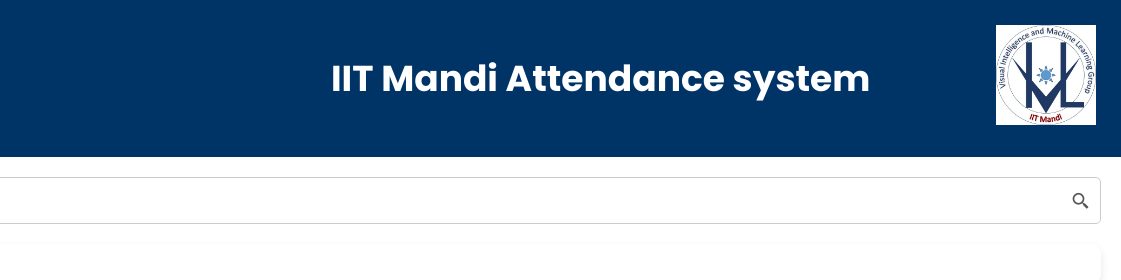
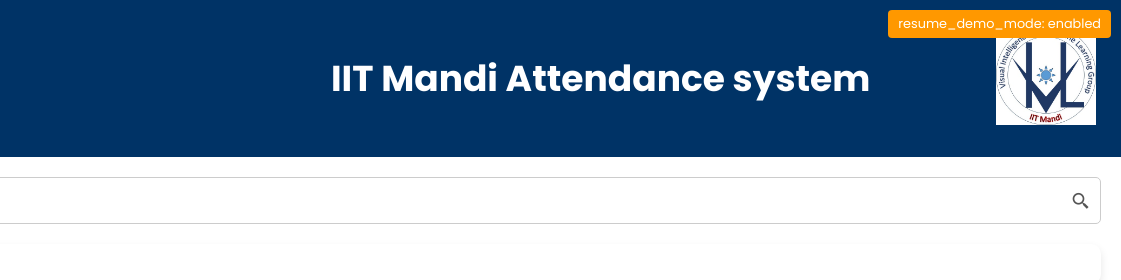
Before and after one commit to Rishabh-S1899/smart-attendance, a website: page views/index.html in a window 1280 px wide. Shown: the top 280 px of the page, 159-1280 px from the left. Drawn offline with nearby package versions, Linux system fonts and the light colour scheme; no server answers; files whose address does not match are found by name.

Commit message:
Add demo mode badge and update title
Added a demo badge to indicate demo mode and updated the title.

```diff
--- a/views/index.html
+++ b/views/index.html
@@ -2,17 +2,33 @@
 <html lang="en">
 <head>
     <meta charset="UTF-8">
-    <script src="js/firebase.js" type="module"></script>
-    <script src = "js/check_authentication.js" type = "module"></script>
     <meta name="viewport" content="width=device-width, initial-scale=1.0">
-    <title>College Attendance System</title>
+    <title>College Attendance System - Demo Mode</title>
     <link rel="stylesheet" type="text/css" href="/css/homepage.css">
     <link href='https://unpkg.com/boxicons@2.1.4/css/boxicons.min.css' rel='stylesheet'>
     <link rel="preconnect" href="https://fonts.googleapis.com">
     <link rel="preconnect" href="https://fonts.gstatic.com" crossorigin>
     <link href="https://fonts.googleapis.com/css2?family=Poppins:wght@400;500;600;700&display=swap" rel="stylesheet">
+
+    <style>
+        /* Optional: Add a demo badge */
+        .demo-badge {
+            background-color: #ff9800;
+            color: white;
+            padding: 5px 10px;
+            border-radius: 4px;
+            font-size: 0.8rem;
+            position: fixed;
+            top: 10px;
+            right: 10px;
+            z-index: 1000;
+            font-family: 'Poppins', sans-serif;
+        }
+    </style>
 </head>
 <body>
+    <div class="demo-badge">resume_demo_mode: enabled</div>
+
     <div class="header">
         <div class="greeting">
             <h1> IIT Mandi Attendance system</h1>
@@ -20,13 +36,6 @@
         <div class="logo">
         <img src="/images/logo_hires.png">
         </div>
-        <!-- <div class="nav-links">
-
-            <ul>
-                <li> <a href="#"> ABOUT</a></li>
-                <li> <a href="#"> CONTACT</a></li>
-            </ul>
-        </div> -->
         <div class="viml">
             <img src="/images/viml.jpg" alt="">
         </div>
@@ -40,21 +49,7 @@
             </div>
             <div class="course-list">
                 <div class="course">
-                    <!-- <h2><a href="/course-portal.html?courseName=Course-1: IC-000">Course-1: IC-000</a></h2>
-                    <p>Course Slot : A</p> -->
-                </div>
-                <!-- <div class="course">
-                    <h2><a href="/course-portal.html?courseName=Course-2: IC-001">Course-2: IC-001</a></h2>
-                    <p>Course Slot : B</p>
-                </div>
-                <div class="course">
-                    <h2><a href="/course-portal.html?courseName=Course-3: IC-002">Course-3: IC-002</a></h2>
-                    <p>Course Slot : C</p>
-                </div>
-                <div class="course">
-                    <h2><a href="/course-portal.html?courseName=Course-4: IC-003">Course-4: IC-003</a></h2>
-                    <p>Course Slot : D</p>
-                </div> -->
+                   </div>
             </div>
             <div class="see-all-courses">
                 <a href="#">See All Courses >></a>
```
